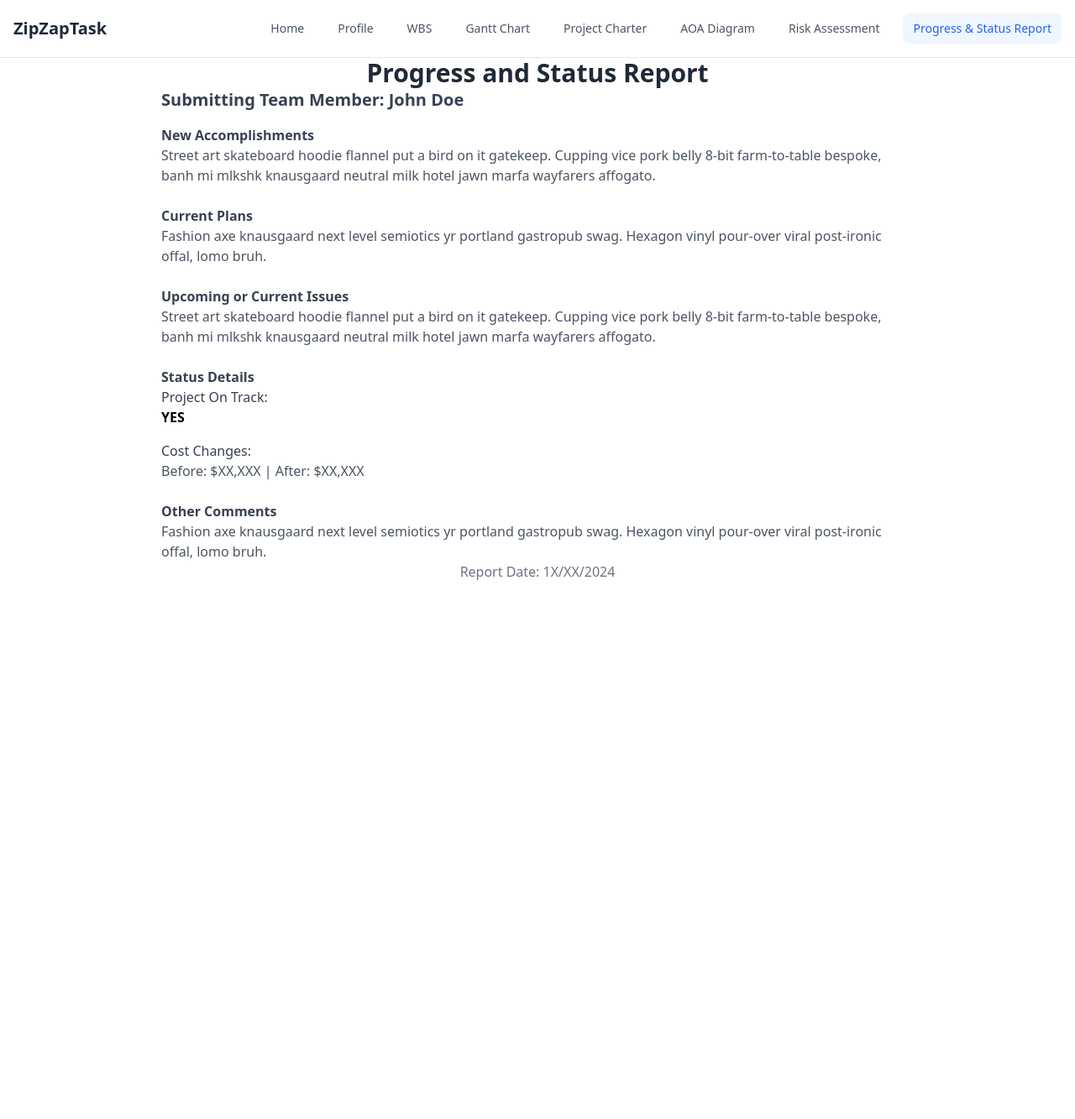
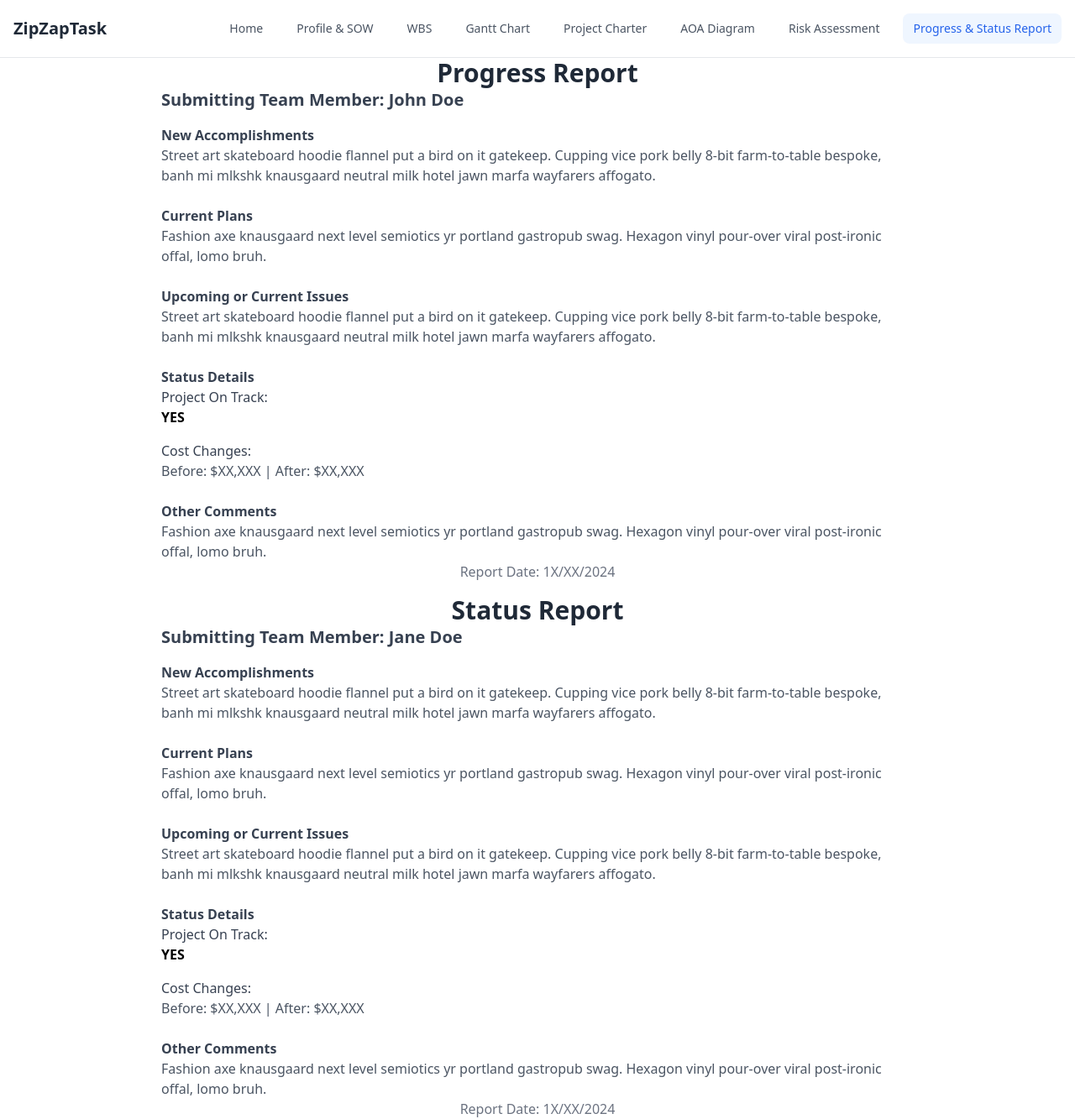
Before and after one commit to ZipZapTask/ZipZapTask, a Flask app: page /progress_report in a window 1280 px wide. Shown: the whole page at 84% size. Before the commit the page ends 691 px from the top, so only its background shows below. Run offline with Flask 3, Linux system fonts and the light colour scheme.

Commit message:
added everyones statement of work

```diff
--- a/data/routes.py
+++ b/data/routes.py
@@ -4,7 +4,7 @@ routes = [
         'url': 'home'
     },
     {
-        'name': 'Profile',
+        'name': 'Profile & SOW',
         'url': 'profile'
     },
     {
--- a/data/team_members.py
+++ b/data/team_members.py
@@ -2,33 +2,51 @@ team_members = [
     {
         'name': 'Sam Powers',
         'role': 'Project manager',
-        'description': 'As project manager it is my job to make sure that the requirement and deadlines are met as well'
-                       ' as helping everyone on the team has the things they need to Compleat there tasks',
+        'description': 'As project manager it is my job to make sure that the requirement and deadlines are met as well '
+                       'as helping everyone on the team has the things they need to Compleat there tasks. I also made '
+                       'sure to delegate tasks accordingly and held all team members accountable.',
         'image_url': 'media/team/sam_powers.jpeg'
     },
     {
         'name': 'Nick Blank',
         'role': 'Research',
-        'description': 'My job is to create a website that includes figuring out what the website is for and who will '
-                       'use it. They gather and check all the information that will go on the site. They also talk to '
-                       'people and test the site to make sure it’s easy to use. Researchers look at other similar '
-                       'websites to see what works and what doesn’t. They find the best words to help the site show up '
-                       'in search engines. Finally, they use tools to see how well the site is doing and what visitors '
-                       'are doing on it, then use this information to make improvements.',
+        'description': 'As a researcher, my job was to research and create numerous tasks and documents. I helped '
+                       'create the WBS, Cost Estimate sheet, Network AOA Diagram, and Critical Path Analysis.',
         'image_url': 'media/team/nick_blank.jpeg'
     },
     {
         'name': 'Jaecar Ly',
         'role': 'Designer',
-        'description': 'As a designer, I worked on creating the initial layout of pages and created the Gantt chart.',
+        'description': 'As a designer, I worked on creating the initial layout of pages and created three iterations '
+                       'of the Gantt chart as well as the project calendars. Like everyone else, I kept Sam updated '
+                       'with progress reports. I helped present during the first demonstration and created our risk '
+                       'management plans. Finally, I helped perform writing and formatting checks throughout the project.',
         'image_url': 'media/team/jaecar_ly.jpeg'
     },
     {
         'name': 'Eric Atkins',
         'role': 'Research & Design',
         'description': 'As a designer, my job is to create/design/draft visual elements of the project, including but '
-                       'not limited to page mockups, prototypes, visual designs, and formatting',
+                       'not limited to page mockups, prototypes, and visual designs. I also worked to maintain accurate '
+                       'writing and formatting. I worked Specifically on the WBS, Cost Estimate, Network AOA diagram, '
+                       'and Critical Path analysis. Additionally, I created the templates for our Progress and Status '
+                       'reports, as well as other supplementary documents.',
         'image_url': 'media/team/eric_atkins.jpeg'
+    },
+    {
+        'name': 'Sebastian Tovar',
+        'role': 'Developer',
+        'description': 'As a Developer, I am tasked with ensuring the ease of use and functionality of our website. '
+                       'I worked on ensuring the risk management and home page were up to date and easy to understand. ',
+        'image_url': 'media/team/sebastian_tovar.jpeg'
+    },
+    {
+        'name': 'Alex Jones',
+        'role': 'Developer',
+        'description': 'As a Developer, I intend to make sure that the web pages are functional and is usable. '
+                       'I specifically worked closely on the project charter page and the Cost Estimates page to ensure '
+                       'that they were integrated correctly and functioned properly.',
+        'image_url': 'media/team/alex_jones.jpeg'
     },
     {
         'name': 'Vinay Thamara',
@@ -40,19 +58,8 @@ team_members = [
         'name': 'Zach Cobb',
         'role': 'Research',
         'description': 'As a researcher, my job is to research what goes into making a functional and successful '
-                       'website app and assist in designing when needed.',
+                       'application. I Assisted in the creation of the WBS, Cost Estimate, Network AOA Diagram, and '
+                       'Critical Path Analysis',
         # 'image_url': 'https://placehold.co/100x100'
     },
-    {
-        'name': 'Sebastian Tovar',
-        'role': 'Developer',
-        'description': 'As a software developer, it is my job to make sure the website is working and easy to use.',
-        'image_url': 'media/team/sebastian_tovar.jpeg'
-    },
-    {
-        'name': 'Alex Jones',
-        'role': 'Developer',
-        # 'description': 'This is some sample content for the card. You can put any text or additional elements here.',
-        'image_url': 'media/team/alex_jones.jpeg'
-    },
 ]
--- a/templates/progressReport.html
+++ b/templates/progressReport.html
@@ -4,7 +4,7 @@
 
 {% block content %}
     <div class="max-w-4xl mx-auto bg-white shadow-lg rounded-lg p-8">
-        <h1 class="text-3xl font-bold text-center mb-6 text-gray-800">Progress and Status Report</h1>
+        <h1 class="text-3xl font-bold text-center mb-6 text-gray-800">Progress Report</h1>
 
         <div class="mb-6">
             <h2 class="text-xl font-semibold mb-4 text-gray-700">Submitting Team Member: John Doe</h2>
@@ -50,4 +50,51 @@
             <p>Report Date: 1X/XX/2024</p>
         </div>
     </div>
+    <div class="max-w-4xl mx-auto bg-white shadow-lg rounded-lg mt-4 p-8">
+        <h1 class="text-3xl font-bold text-center mb-6 text-gray-800">Status Report</h1>
+
+        <div class="mb-6">
+            <h2 class="text-xl font-semibold mb-4 text-gray-700">Submitting Team Member: Jane Doe</h2>
+        </div>
+
+        <div class="space-y-6">
+            <section class="bg-gray-50 p-4 rounded-lg">
+                <h3 class="text-lg font-semibold mb-3 text-gray-700">New Accomplishments</h3>
+                <p class="text-gray-600">Street art skateboard hoodie flannel put a bird on it gatekeep. Cupping vice pork belly 8-bit farm-to-table bespoke, banh mi mlkshk knausgaard neutral milk hotel jawn marfa wayfarers affogato.</p>
+            </section>
+
+            <section class="bg-gray-50 p-4 rounded-lg">
+                <h3 class="text-lg font-semibold mb-3 text-gray-700">Current Plans</h3>
+                <p class="text-gray-600">Fashion axe knausgaard next level semiotics yr portland gastropub swag. Hexagon vinyl pour-over viral post-ironic offal, lomo bruh.</p>
+            </section>
+
+            <section class="bg-gray-50 p-4 rounded-lg">
+                <h3 class="text-lg font-semibold mb-3 text-gray-700">Upcoming or Current Issues</h3>
+                <p class="text-gray-600">Street art skateboard hoodie flannel put a bird on it gatekeep. Cupping vice pork belly 8-bit farm-to-table bespoke, banh mi mlkshk knausgaard neutral milk hotel jawn marfa wayfarers affogato.</p>
+            </section>
+
+            <section class="bg-gray-50 p-4 rounded-lg">
+                <h3 class="text-lg font-semibold mb-3 text-gray-700">Status Details</h3>
+                <div class="grid grid-cols-2 gap-4">
+                    <div>
+                        <p class="font-medium text-gray-700">Project On Track:</p>
+                        <p class="text-green-600 font-bold">YES</p>
+                    </div>
+                    <div>
+                        <p class="font-medium text-gray-700">Cost Changes:</p>
+                        <p class="text-gray-600">Before: $XX,XXX | After: $XX,XXX</p>
+                    </div>
+                </div>
+            </section>
+
+            <section class="bg-gray-50 p-4 rounded-lg">
+                <h3 class="text-lg font-semibold mb-3 text-gray-700">Other Comments</h3>
+                <p class="text-gray-600">Fashion axe knausgaard next level semiotics yr portland gastropub swag. Hexagon vinyl pour-over viral post-ironic offal, lomo bruh.</p>
+            </section>
+        </div>
+
+        <div class="mt-6 text-center text-gray-500">
+            <p>Report Date: 1X/XX/2024</p>
+        </div>
+    </div>
 {% endblock %}
```
